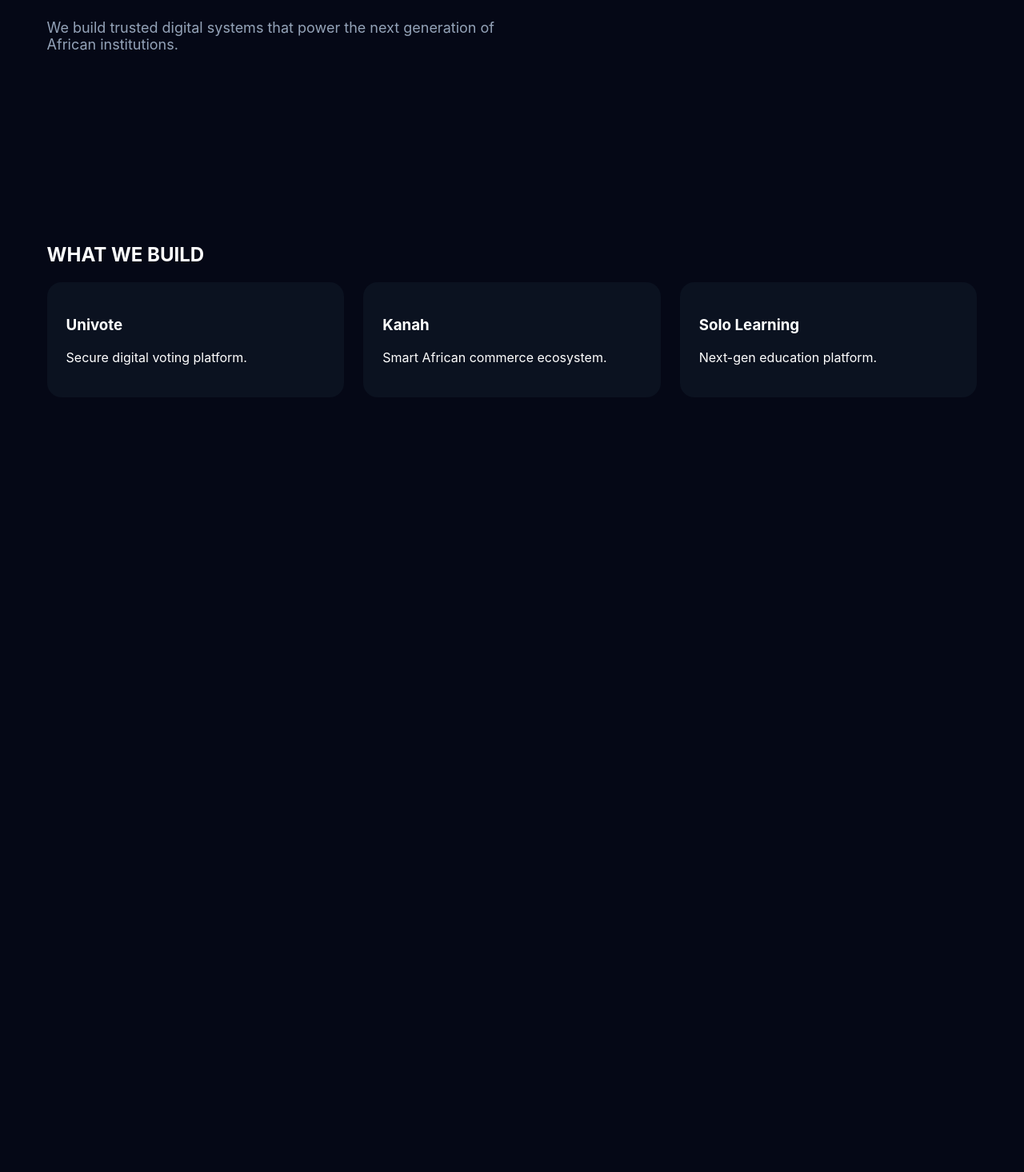
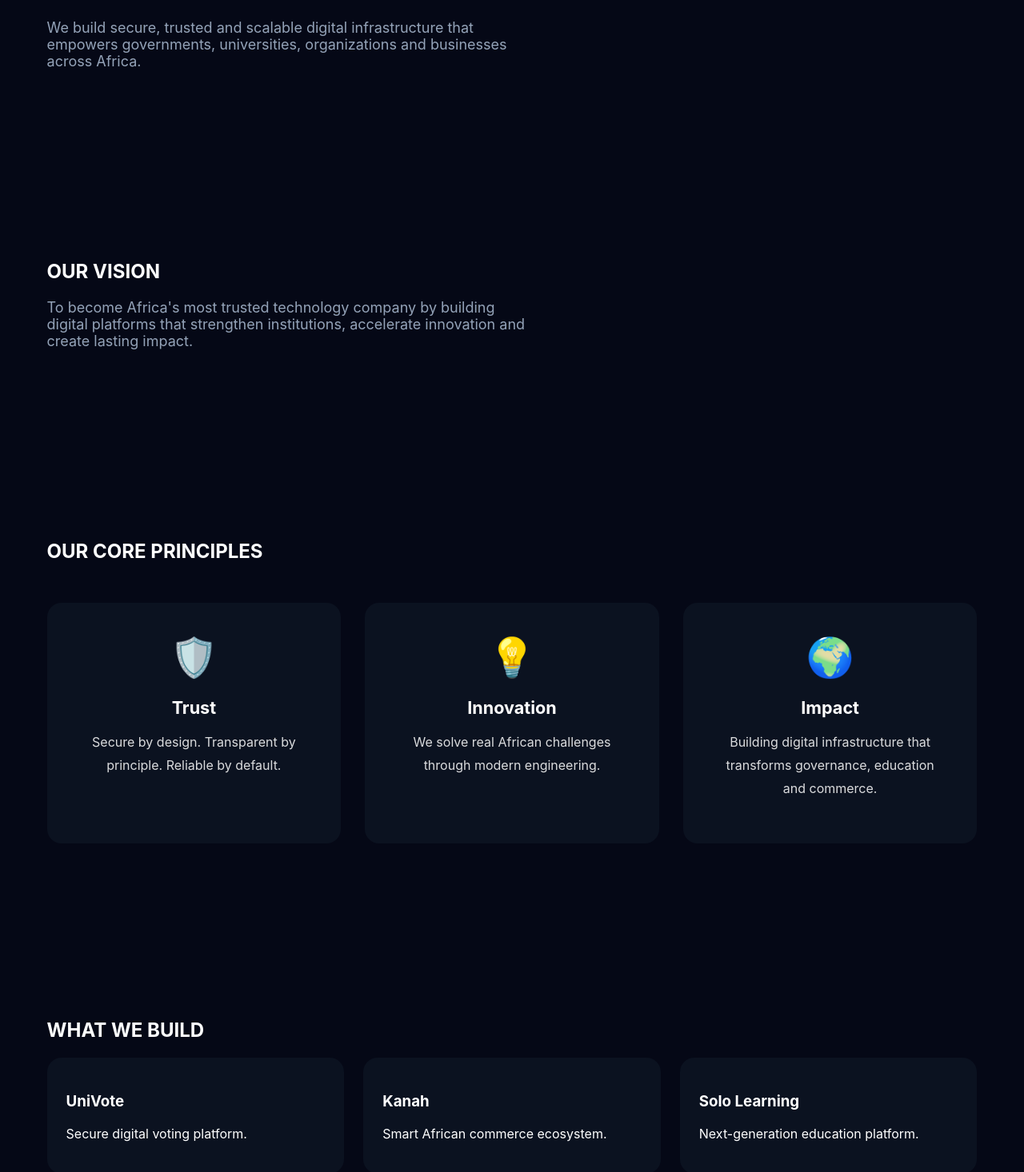
Before and after one commit to AlphaByteComputer01/alphabyte-landing, a Next.js app: page / in a window 1280 px wide. Shown: the part 1046-2512 px from the top of the page at 80% size. Before the commit the page ends 1651 px from the top, so only its background shows below. Built offline with nearby package versions, Linux system fonts and the light colour scheme.

Commit message:
feat(identity): add Mission Vision and Core Pillars

```diff
--- a/app/page.tsx
+++ b/app/page.tsx
@@ -1,3 +1,6 @@
+import Mission from "@/components/sections/Mission";
+import Vision from "@/components/sections/Vision";
+import Pillars from "@/components/sections/Pillars";
 import Navbar from "@/components/layout/Navbar";
 import Hero from "@/components/hero/Hero";
 
@@ -11,35 +14,66 @@ export default function HomePage() {
       <Hero />
 
       {/* MISSION */}
-      <section className="section container">
-        <h2>OUR MISSION</h2>
-        <p className="subtitle">
-          We build trusted digital systems that power the next generation of African institutions.
-        </p>
-      </section>
+
+      <Mission />
+
+      {/* VISION */}
+
+      <Vision />
+
+      {/* CORE PILLARS */}
+
+      <Pillars />
 
       {/* PRODUCTS */}
-      <section className="section container">
+
+      <section
+        id="products"
+        className="section container"
+      >
+
         <h2>WHAT WE BUILD</h2>
 
-        <div className="grid" style={{ gridTemplateColumns: "repeat(auto-fit, minmax(250px, 1fr))" }}>
+        <div
+          className="grid"
+          style={{
+            gridTemplateColumns:
+              "repeat(auto-fit,minmax(250px,1fr))",
+          }}
+        >
 
           <div className="card">
-            <h3>Univote</h3>
-            <p>Secure digital voting platform.</p>
+
+            <h3>UniVote</h3>
+
+            <p>
+              Secure digital voting platform.
+            </p>
+
           </div>
 
           <div className="card">
+
             <h3>Kanah</h3>
-            <p>Smart African commerce ecosystem.</p>
+
+            <p>
+              Smart African commerce ecosystem.
+            </p>
+
           </div>
 
           <div className="card">
+
             <h3>Solo Learning</h3>
-            <p>Next-gen education platform.</p>
+
+            <p>
+              Next-generation education platform.
+            </p>
+
           </div>
 
         </div>
+
       </section>
 
     </main>
--- /dev/null
+++ b/components/sections/Mission.tsx
@@ -0,0 +1,15 @@
+export default function Mission() {
+  return (
+    <section id="mission" className="section container">
+
+      <h2>OUR MISSION</h2>
+
+      <p className="subtitle">
+        We build secure, trusted and scalable digital infrastructure
+        that empowers governments, universities, organizations
+        and businesses across Africa.
+      </p>
+
+    </section>
+  );
+}
--- /dev/null
+++ b/components/sections/Pillars.tsx
@@ -0,0 +1,62 @@
+export default function Pillars() {
+  return (
+
+    <section className="section container">
+
+      <h2>OUR CORE PRINCIPLES</h2>
+
+      <div className="grid pillars">
+
+        <div className="card pillar">
+
+          <div className="pillar-icon">
+            🛡️
+          </div>
+
+          <h3>Trust</h3>
+
+          <p>
+            Secure by design.
+            Transparent by principle.
+            Reliable by default.
+          </p>
+
+        </div>
+
+        <div className="card pillar">
+
+          <div className="pillar-icon">
+            💡
+          </div>
+
+          <h3>Innovation</h3>
+
+          <p>
+            We solve real African challenges
+            through modern engineering.
+          </p>
+
+        </div>
+
+        <div className="card pillar">
+
+          <div className="pillar-icon">
+            🌍
+          </div>
+
+          <h3>Impact</h3>
+
+          <p>
+            Building digital infrastructure that
+            transforms governance,
+            education and commerce.
+          </p>
+
+        </div>
+
+      </div>
+
+    </section>
+
+  );
+}
--- /dev/null
+++ b/components/sections/Vision.tsx
@@ -0,0 +1,15 @@
+export default function Vision() {
+  return (
+    <section id="vision" className="section container">
+
+      <h2>OUR VISION</h2>
+
+      <p className="subtitle">
+        To become Africa's most trusted technology company by
+        building digital platforms that strengthen institutions,
+        accelerate innovation and create lasting impact.
+      </p>
+
+    </section>
+  );
+}
--- a/styles/components.css
+++ b/styles/components.css
@@ -139,3 +139,61 @@ cursor:pointer;
 color:white;
 
 }
+
+/* ==========================
+   CORE PILLARS
+========================== */
+
+.pillars{
+
+display:grid;
+
+grid-template-columns:repeat(auto-fit,minmax(260px,1fr));
+
+gap:30px;
+
+margin-top:50px;
+
+}
+
+.pillar{
+
+text-align:center;
+
+padding:38px;
+
+transition:.35s;
+
+}
+
+.pillar:hover{
+
+transform:translateY(-8px);
+
+box-shadow:0 20px 45px rgba(37,99,235,.15);
+
+}
+
+.pillar-icon{
+
+font-size:3rem;
+
+margin-bottom:18px;
+
+}
+
+.pillar h3{
+
+margin-bottom:14px;
+
+font-size:1.35rem;
+
+}
+
+.pillar p{
+
+line-height:1.8;
+
+opacity:.85;
+
+}
```
